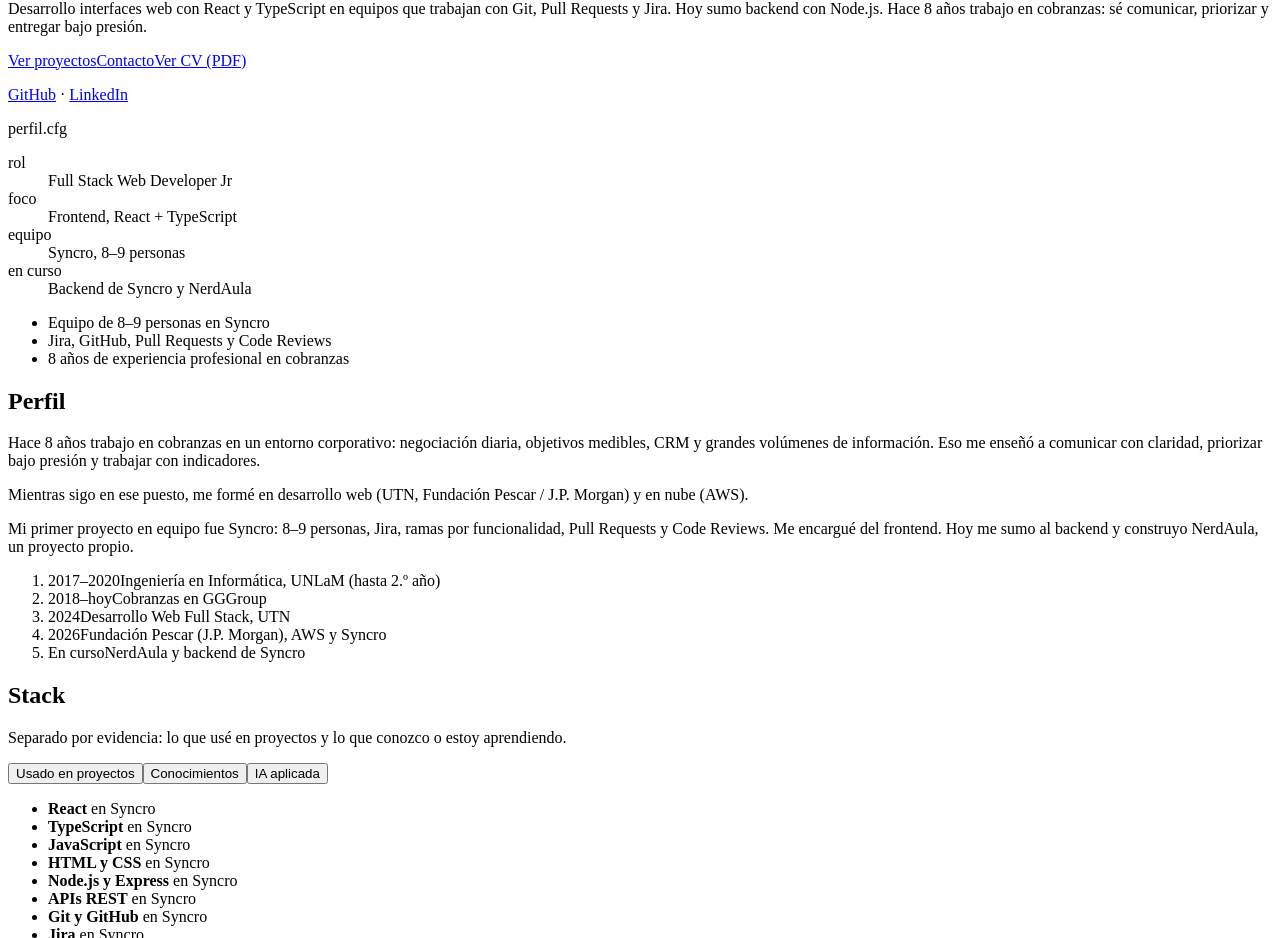
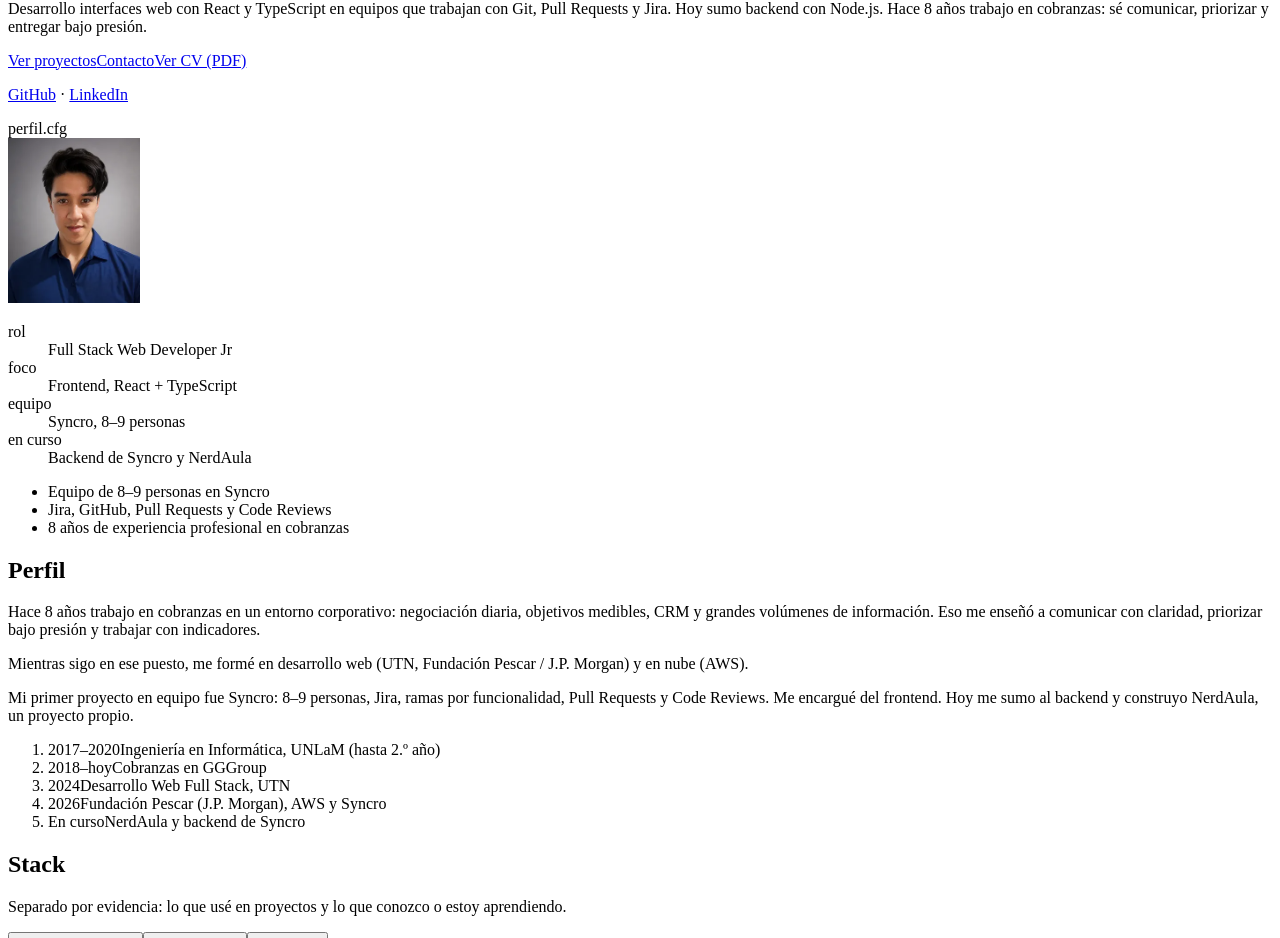
Before and after one commit to rodrisebastian/rodrigo-riquelme-dev, a React (Vite) app: page / in a window 1280 px wide. Shown: the part 2680-3618 px from the top of the page. Built offline with nearby package versions, Linux system fonts and the light colour scheme; the HTML template or start-up script is replaced by a standard one.

Commit message:
feat: add profile photo to hero

```diff
--- a/src/sections.tsx
+++ b/src/sections.tsx
@@ -27,12 +27,15 @@ export function Hero() {
           </p>
         </div>
         <WindowPanel title="perfil.cfg">
+          <div className="idcard">
+            <img src="/foto-rodrigo.webp" alt="Retrato de Rodrigo Riquelme" width="132" height="165" />
             <dl className="cfg">
               <dt>rol</dt><dd>Full Stack Web Developer Jr</dd>
               <dt>foco</dt><dd>Frontend, React + TypeScript</dd>
               <dt>equipo</dt><dd>Syncro, 8–9 personas</dd>
               <dt>en curso</dt><dd>Backend de Syncro y NerdAula</dd>
             </dl>
+          </div>
         </WindowPanel>
       </div>
       <ul className="wrap facts">{facts.map((f) => <li key={f}>{f}</li>)}</ul>
--- a/src/styles.css
+++ b/src/styles.css
@@ -167,3 +167,9 @@ main{counter-reset:zona}
 .win-body,.win-body p,.win-body li,.win-body strong,.win-body a,.btn,.tabs [role=tab]{text-shadow:1px 1px 0 rgba(0,0,0,.6)}
 .win .muted,.win .mono{color:#e3e9d9}
 .win .chips li,.win .cfg,.win .cfg *,.code,.code *{text-shadow:none}
+
+/* Foto de perfil en el panel del Hero */
+.idcard{display:grid;grid-template-columns:150px 1fr;gap:1rem;align-items:stretch}
+.idcard img{display:block;width:100%;height:100%;min-height:165px;object-fit:cover;object-position:50% 20%;background:var(--bg);border:1px solid;border-color:var(--border) var(--olive) var(--olive) var(--border)}
+.idcard .cfg{font-size:.82rem}
+@media (max-width:480px){.idcard{grid-template-columns:1fr}.idcard img{width:140px;height:auto;aspect-ratio:4/5}}
```
Also changed, not shown: public/foto-rodrigo.webp (added). Lines whose indentation alone changed are shown as unchanged.
